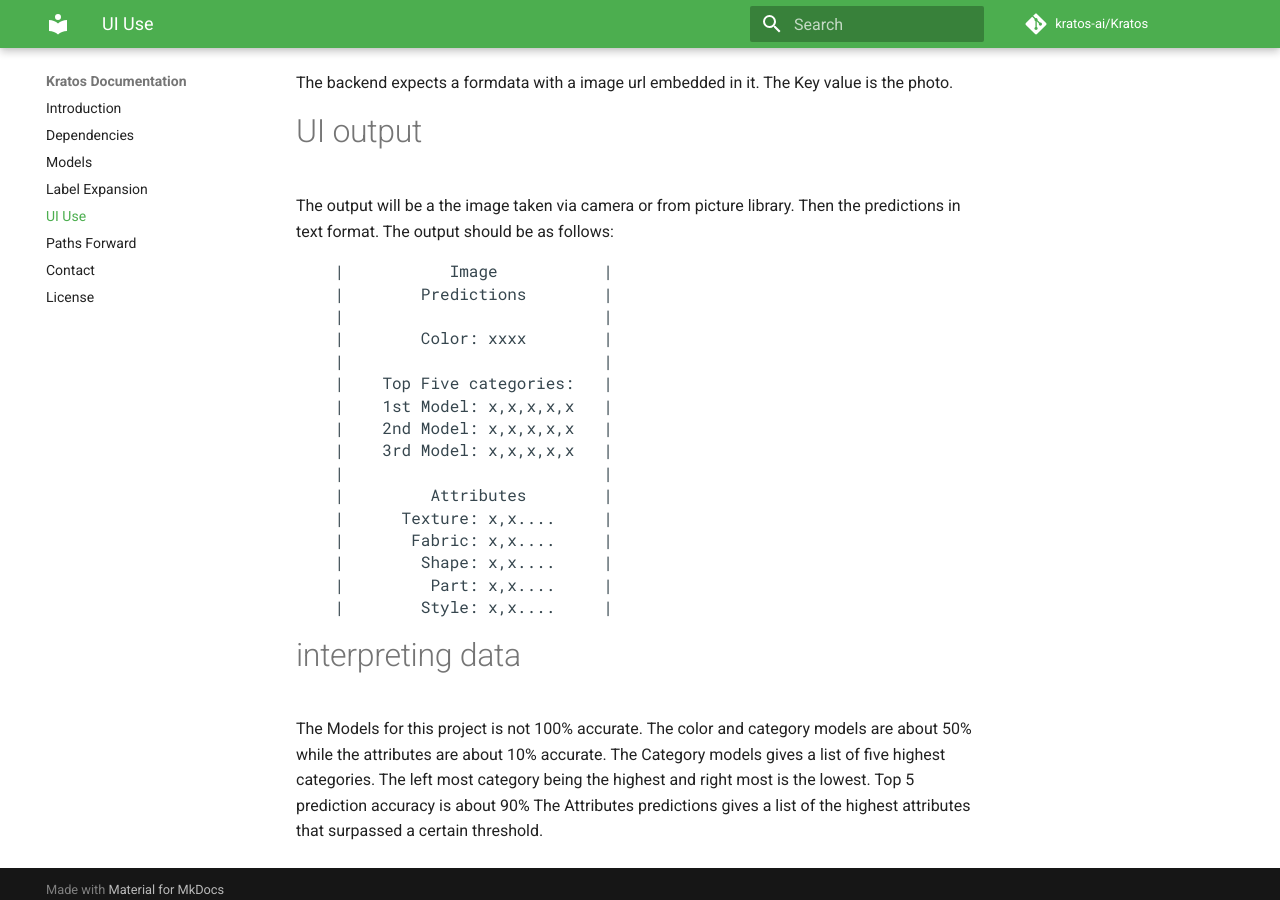
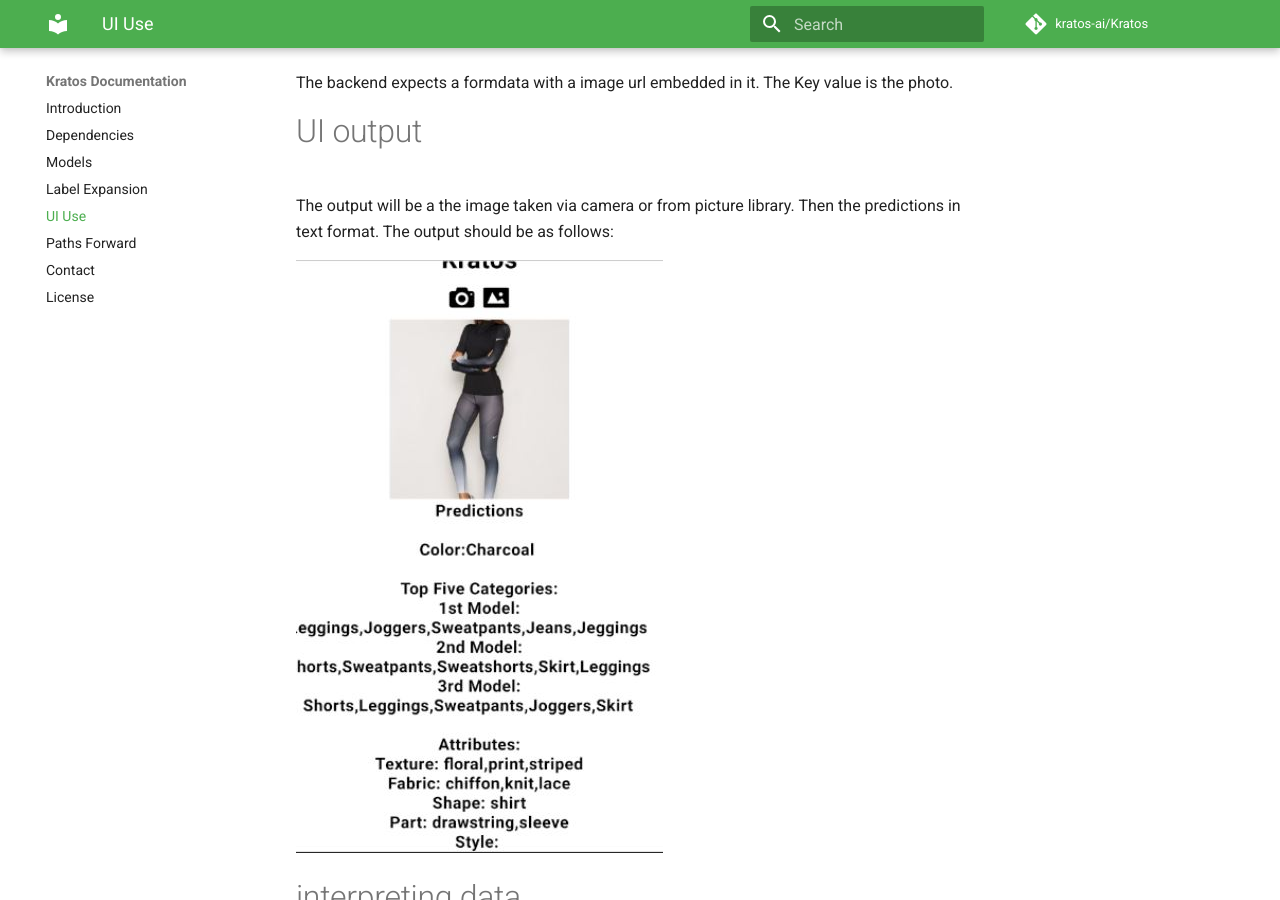
Before and after one commit to kratos-ai/Kratos, an MkDocs documentation site: the page built from documentation/docs/ui.md, in a window 1280 px wide and 900 px high, scrolled down 2501 px. Built offline with MkDocs 1.6.1 and Material for MkDocs 9.7.7, drawn with Linux system fonts in a browser that asks for light colours; comment, search, counter and statistics services are not loaded.

Commit message:
Added example image

```diff
--- a/documentation/docs/ui.md
+++ b/documentation/docs/ui.md
@@ -75,25 +75,8 @@ The backend expects a formdata with a image url embedded in it. The Key value is
 
 # UI output
 The output will be a the image taken via camera or from picture library. Then the predictions in text format. The output should be as follows:
-<pre>
-    |           Image           |
-    |        Predictions        |
-    |                           |
-    |        Color: xxxx        |
-    |                           |
-    |    Top Five categories:   |
-    |    1st Model: x,x,x,x,x   |
-    |    2nd Model: x,x,x,x,x   |
-    |    3rd Model: x,x,x,x,x   |
-    |                           |
-    |         Attributes        |
-    |      Texture: x,x....     |
-    |       Fabric: x,x....     |
-    |        Shape: x,x....     |
-    |         Part: x,x....     |
-    |        Style: x,x....     |
-</pre>
 
+[![UI Output](img/UI_Example.JPG)](img/UI_Example.JPG)
 
 # interpreting data
 The Models for this project is not 100% accurate. The color and category models are about 50% while the attributes are about 10% accurate.
```
Also changed, not shown: documentation/docs/img/UI_Example.JPG (added).
